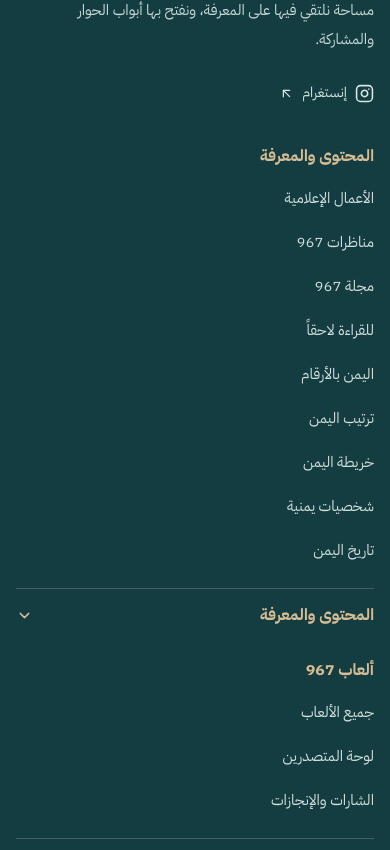
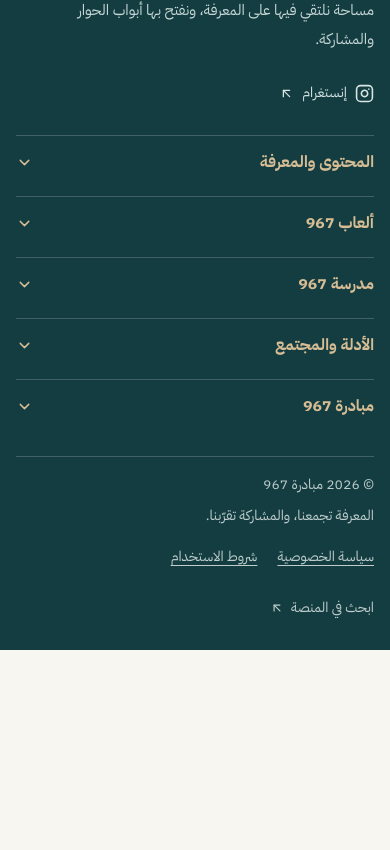
Before and after one commit to AihamAnter/967-initiative, a Next.js app: page / in a window 390 px wide. Shown: the part 5774-6624 px from the top of the page. After the commit the page ends 6424 px from the top, so only its background shows below. Built offline with nearby package versions, Linux system fonts and the light colour scheme; no server answers.

Commit message:
style(a11y): visible desktop footer navigation and phone-only disclosures

```diff
--- a/app/phase5-navigation.css
+++ b/app/phase5-navigation.css
@@ -36,24 +36,29 @@
   .platform-nav a,.mobile-navigation-groups a,.menu-toggle { transition:none; }
 }
 
-/* Footer link groups remain fully visible on larger screens and become compact,
-   keyboard-operable disclosures on phones. */
-.footer-link-group>summary{display:flex;align-items:center;justify-content:space-between;gap:8px;min-height:44px;color:#d6bd94;font-size:16px;font-weight:700;list-style:none;pointer-events:none}
+/* Desktop footer links must remain actual focusable links; CSS cannot open <details>.
+   Only the phone version is collapsible. Hidden duplicate markup is display:none. */
+.footer-link-desktop{display:flex;flex-direction:column;gap:0;min-width:0}
+.footer-link-desktop>.footer-group-links{display:flex;flex-direction:column;gap:0}
+.footer-link-desktop>.footer-group-links>a{display:flex;align-items:center;min-height:44px;width:fit-content;font-size:15px;color:#d0dedb}
+.footer-link-group{display:none}
+.footer-link-group>summary{display:flex;align-items:center;justify-content:space-between;gap:8px;min-height:44px;color:#d6bd94;font-size:16px;font-weight:700;list-style:none}
 .footer-link-group>summary::-webkit-details-marker{display:none}
 .footer-link-group>summary h3{margin:0;color:inherit;font-size:inherit}
 .footer-link-group>summary svg{display:none}
-.footer-link-group:not([open])>.footer-group-links{display:flex}
-.footer-group-links{flex-direction:column;gap:0}
-.footer-group-links>a{display:flex;align-items:center;min-height:44px;width:fit-content;color:#d0dedb;font-size:15px}
+.footer-link-group .footer-group-links{display:flex;flex-direction:column;gap:0}
+.footer-link-group .footer-group-links>a{display:flex;align-items:center;min-height:44px;width:fit-content;color:#d0dedb;font-size:15px}
 @media(max-width:600px){
   .platform-footer{padding-top:32px}
   .platform-footer-grid{grid-template-columns:minmax(0,1fr);gap:8px;margin-bottom:24px}
   .platform-footer-grid>div:first-child{grid-column:auto;margin-bottom:12px}
-  .footer-link-group{border-top:1px solid #416164}
-  .footer-link-group>summary{min-height:52px;pointer-events:auto;cursor:pointer}
+  .footer-link-desktop{display:none!important}
+  .footer-link-group{display:block;min-width:0;border-top:1px solid #416164}
+  .footer-link-group>summary{min-height:52px;cursor:pointer}
   .footer-link-group>summary svg{display:block;transition:transform .18s ease}
   .footer-link-group[open]>summary svg{transform:rotate(180deg)}
   .footer-link-group:not([open])>.footer-group-links{display:none}
-  .footer-group-links{padding-bottom:8px}
+  .footer-link-group .footer-group-links{padding-bottom:8px}
   .platform-footer-bottom{gap:7px;padding-top:16px}
 }
+@media(prefers-reduced-motion:reduce){.footer-link-group>summary svg{transition:none}}
```
